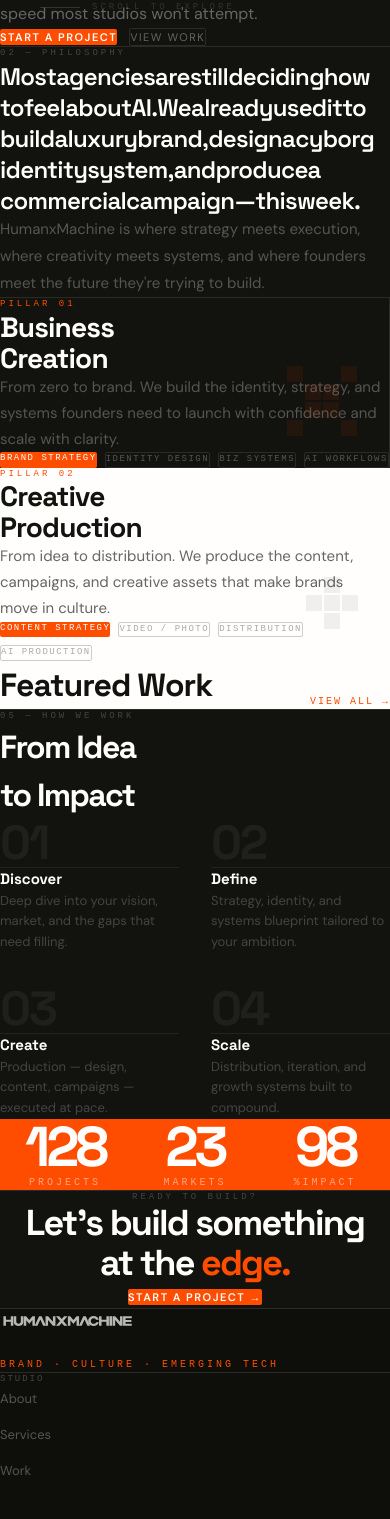
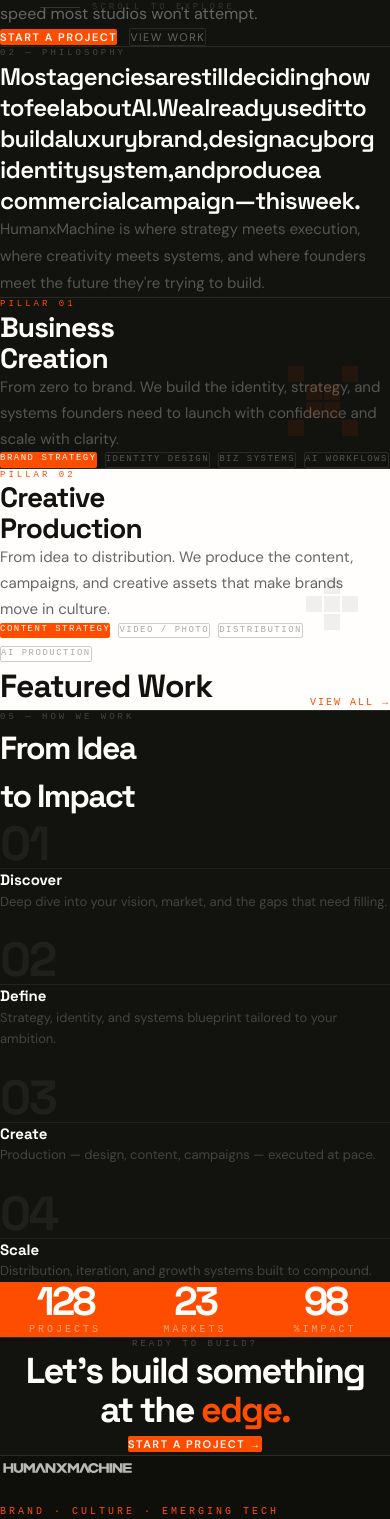
Before and after one commit to taoptb/humanxmachine-website, a Next.js app: page / in a window 390 px wide. Shown: the part 798-2317 px from the top of the page. Built offline with nearby package versions, Linux system fonts and the light colour scheme.

Commit message:
fix: mobile padding and font-size polish across home sections

```diff
--- a/src/components/home/Hero.tsx
+++ b/src/components/home/Hero.tsx
@@ -47,7 +47,7 @@
   }, [])
 
   return (
-    <section className="relative min-h-screen bg-black flex flex-col justify-end px-10 pb-20 pt-32 overflow-hidden">
+    <section className="relative min-h-screen bg-black flex flex-col justify-end px-6 md:px-10 pb-16 md:pb-20 pt-28 md:pt-32 overflow-hidden">
 
       {/* Background grid */}
       <div
--- a/src/components/home/HomeCTA.tsx
+++ b/src/components/home/HomeCTA.tsx
@@ -29,7 +29,7 @@
   return (
     <section
       ref={sectionRef}
-      className="bg-black border-t border-dark-border px-10 py-28 text-center"
+      className="bg-black border-t border-dark-border px-6 md:px-10 py-16 md:py-28 text-center"
     >
       <p className="cta-el font-mono text-[9px] tracking-[3px] text-[#444] uppercase mb-6 opacity-0">
         Ready to Build?
--- a/src/components/home/Manifesto.tsx
+++ b/src/components/home/Manifesto.tsx
@@ -31,7 +31,7 @@
   const words = MANIFESTO.split(' ')
 
   return (
-    <section className="bg-black border-t border-dark-border px-10 py-28">
+    <section className="bg-black border-t border-dark-border px-6 md:px-10 py-16 md:py-28">
       <div className="max-w-5xl mx-auto">
         <div
           ref={labelRef}
--- a/src/components/home/Pillars.tsx
+++ b/src/components/home/Pillars.tsx
@@ -37,7 +37,7 @@
       {/* Pillar 01 — dark */}
       <div
         ref={leftRef}
-        className="bg-black border-r border-dark-border px-12 py-20 relative overflow-hidden opacity-0"
+        className="bg-black border-b md:border-b-0 md:border-r border-dark-border px-6 md:px-12 py-14 md:py-20 relative overflow-hidden opacity-0"
       >
         <p className="font-mono text-[9px] tracking-[3px] text-orange uppercase mb-6">
           Pillar 01
@@ -68,7 +68,7 @@
       {/* Pillar 02 — light */}
       <div
         ref={rightRef}
-        className="bg-white px-12 py-20 relative overflow-hidden opacity-0"
+        className="bg-white px-6 md:px-12 py-14 md:py-20 relative overflow-hidden opacity-0"
       >
         <p className="font-mono text-[9px] tracking-[3px] text-orange uppercase mb-6">
           Pillar 02
--- a/src/components/home/Process.tsx
+++ b/src/components/home/Process.tsx
@@ -42,7 +42,7 @@
   }, [])
 
   return (
-    <section ref={sectionRef} className="bg-black border-t border-dark-border px-10 py-24">
+    <section ref={sectionRef} className="bg-black border-t border-dark-border px-6 md:px-10 py-16 md:py-24">
       <div className="max-w-5xl mx-auto">
         <div ref={labelRef} className="font-mono text-[9px] tracking-[3px] text-[#444] uppercase mb-12 opacity-0">
           05 — How We Work
@@ -55,7 +55,7 @@
           From Idea<br />to Impact
         </h2>
 
-        <div className="grid grid-cols-2 md:grid-cols-4 gap-8">
+        <div className="grid grid-cols-1 sm:grid-cols-2 md:grid-cols-4 gap-6 md:gap-8">
           {STEPS.map((step) => (
             <div key={step.num} className="process-step opacity-0">
               <div className="font-headline font-bold text-[48px] tracking-tightest text-[#1f1f1c] leading-none mb-4">
--- a/src/components/home/Stats.tsx
+++ b/src/components/home/Stats.tsx
@@ -37,14 +37,14 @@
   return (
     <section
       ref={sectionRef}
-      className="bg-orange grid grid-cols-3 px-10 py-20"
+      className="bg-orange grid grid-cols-3 px-6 md:px-10 py-16 md:py-20"
     >
       {STATS.map((stat) => (
         <div key={stat.label} className="text-center px-5">
           <span
             data-stat={stat.value}
             className="font-headline font-bold text-white leading-none block"
-            style={{ fontSize: 'clamp(56px, 8vw, 96px)', letterSpacing: '-4px' }}
+            style={{ fontSize: 'clamp(40px, 8vw, 96px)', letterSpacing: '-3px' }}
           >
             0
           </span>
```
